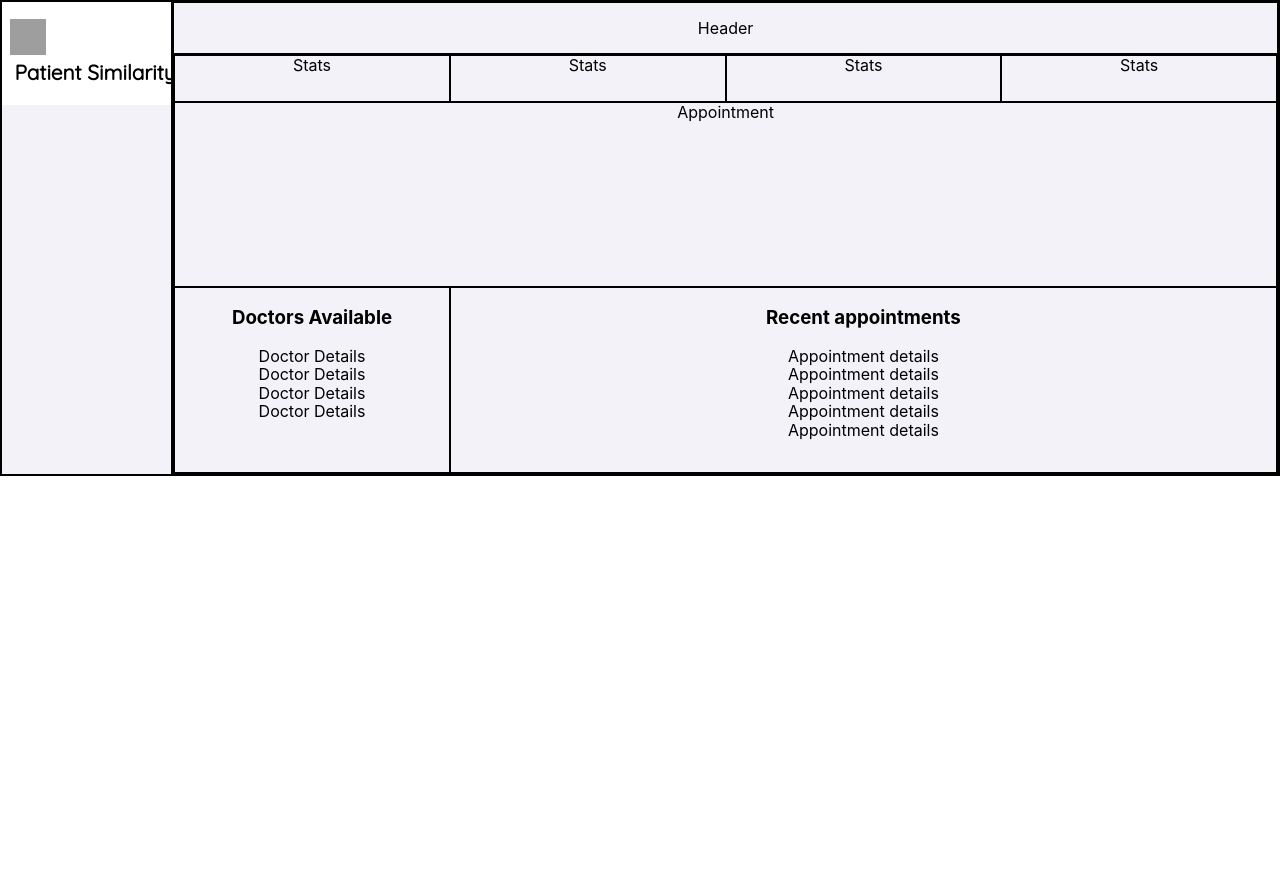
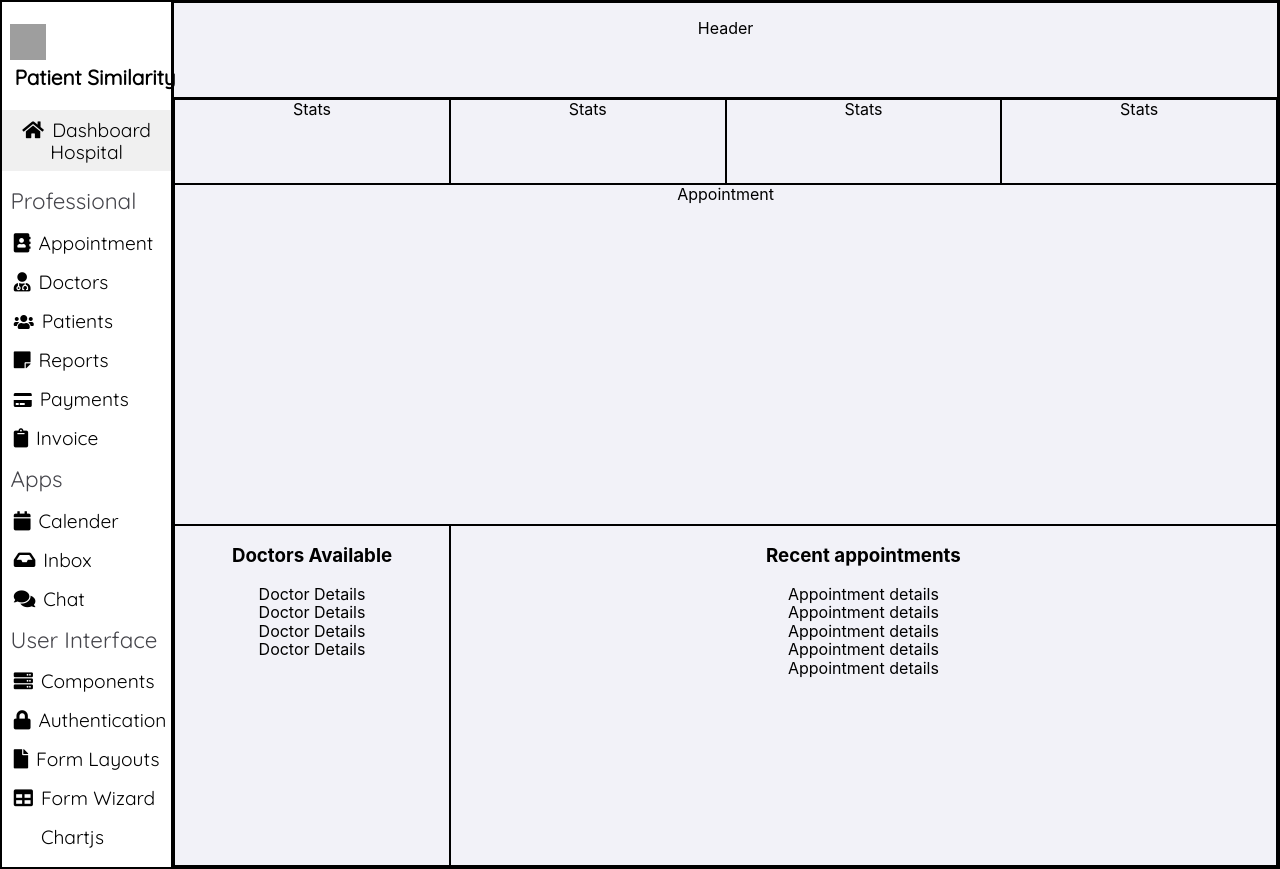
Before and after one commit to SinghVikram97/Patient-Similarity, a React (Create React App) app: page / in a window 1280 px wide. Before the commit the page ends 800 px from the top, so only its background shows below. Built offline with nearby package versions, Linux system fonts and the light colour scheme; grey boxes are pictures that could not be loaded.

Commit message:
Added sidebar

```diff
--- a/public/index.html
+++ b/public/index.html
@@ -16,6 +16,12 @@
     <link
       href="https://fonts.googleapis.com/css?family=Quicksand"
       rel="stylesheet"
+    />
+    <link
+      rel="stylesheet"
+      href="https://use.fontawesome.com/releases/v5.6.3/css/all.css"
+      integrity="sha384-UHRtZLI+pbxtHCWp1t77Bi1L4ZtiqrqD80Kn4Z8NTSRyMA2Fd33n5dQ8lWUE00s/"
+      crossorigin="anonymous"
     />
     <!--
       Notice the use of %PUBLIC_URL% in the tags above.
--- a/src/Sidebar/Sidebar.css
+++ b/src/Sidebar/Sidebar.css
@@ -1,5 +1,8 @@
 #sidebar-container {
   background-color: white;
+  padding-bottom: 1%;
+  margin-bottom: 0;
+  height: 100%;
 }
 #logo {
   height: 36px;
@@ -13,7 +16,58 @@
   font-size: 1.3rem;
 }
 #logo-container {
-  padding-top: 10%;
+  padding-top: 13%;
   padding-left: 5%;
   padding-bottom: 10%;
 }
+.active {
+  background-color: #f0f0f0;
+  padding-top: 5%;
+  padding-bottom: 5%;
+}
+#sidebar-contents {
+  list-style-type: none;
+  padding-top: 0%;
+  padding-left: 0%;
+  padding-bottom: 0%;
+  margin-top: 0;
+  margin-bottom: 0;
+}
+#sidebar-contents li {
+  margin-bottom: 10%;
+}
+#sidebar-contents li a {
+  text-decoration: none;
+  color: black;
+}
+#sidebar-contents li i {
+  padding-right: 5%;
+  font-size: 1.2rem;
+}
+#sidebar-contents li a span {
+  font-family: Quicksand;
+  font-size: 1.2rem;
+}
+#navigation-header {
+  text-align: left;
+  padding-left: 5%;
+  font-size: 1.4rem;
+}
+#navigation-header span {
+  color: #45454b;
+  font-family: Quicksand;
+}
+.li-item {
+  text-align: left;
+  padding-left: 7%;
+}
+.li-item a i {
+  padding-right: 0;
+  margin-right: 0;
+}
+.fa-users {
+  font-size: 1rem !important;
+}
+.fa-credit-card {
+  font-size: 1rem !important;
+}
--- a/src/Sidebar/Sidebar.js
+++ b/src/Sidebar/Sidebar.js
@@ -15,6 +15,107 @@ export default class Sidebar extends Component {
             Patient Similarity
           </h3>
         </div>
+        <ul id="sidebar-contents">
+          <li className="active">
+            <a href="index.html">
+              <i className="fa fa-home" aria-hidden="true" />
+              <span>Dashboard Hospital</span>
+            </a>
+          </li>
+          <li id="navigation-header">
+            <span>Professional</span>
+          </li>
+          <li className="li-item">
+            <a href="index.html">
+              <i className="fa fa-address-book" aria-hidden="true" />
+              <span>Appointment</span>
+            </a>
+          </li>
+          <li className="li-item">
+            <a href="index.html">
+              <i className="fa fa-user-md" aria-hidden="true" />
+              <span>Doctors</span>
+            </a>
+          </li>
+          <li className="li-item">
+            <a href="index.html">
+              <i className="fa fa-users" aria-hidden="true" />
+              <span>Patients</span>
+            </a>
+          </li>
+          <li className="li-item">
+            <a href="index.html">
+              <i className="fa fa-sticky-note" aria-hidden="true" />
+              <span>Reports</span>
+            </a>
+          </li>
+          <li className="li-item">
+            <a href="index.html">
+              <i className="fa fa-credit-card" aria-hidden="true" />
+              <span>Payments</span>
+            </a>
+          </li>
+          <li className="li-item">
+            <a href="index.html">
+              <i className="fa fa-clipboard" aria-hidden="true" />
+              <span>Invoice</span>
+            </a>
+          </li>
+          <li id="navigation-header">
+            <span>Apps</span>
+          </li>
+          <li className="li-item">
+            <a href="index.html">
+              <i className="fa fa-calendar" aria-hidden="true" />
+              <span>Calender</span>
+            </a>
+          </li>
+          <li className="li-item">
+            <a href="index.html">
+              <i className="fa fa-inbox" aria-hidden="true" />
+              <span>Inbox</span>
+            </a>
+          </li>
+          <li className="li-item">
+            <a href="index.html">
+              <i className="fa fa-comments" aria-hidden="true" />
+              <span>Chat</span>
+            </a>
+          </li>
+          <li id="navigation-header">
+            <span>User Interface</span>
+          </li>
+          <li className="li-item">
+            <a href="index.html">
+              <i className="fa fa-server" aria-hidden="true" />
+              <span>Components</span>
+            </a>
+          </li>
+          <li className="li-item">
+            <a href="index.html">
+              <i className="fa fa-lock" aria-hidden="true" />
+              <span>Authentication</span>
+            </a>
+          </li>
+          <li className="li-item">
+            <a href="index.html">
+              <i className="fa fa-file" aria-hidden="true" />
+              <span>Form Layouts</span>
+            </a>
+          </li>
+          <li className="li-item">
+            <a href="index.html">
+              <i className="fa fa-table" aria-hidden="true" />
+              <span>Form Wizard</span>
+            </a>
+          </li>
+          <li className="li-item">
+            <a href="index.html">
+              <i className="fa fa-stack-overflow" aria-hidden="true" />
+              <span>Chartjs</span>
+            </a>
+          </li>
+        </ul>
       </div>
     );
   }
```
